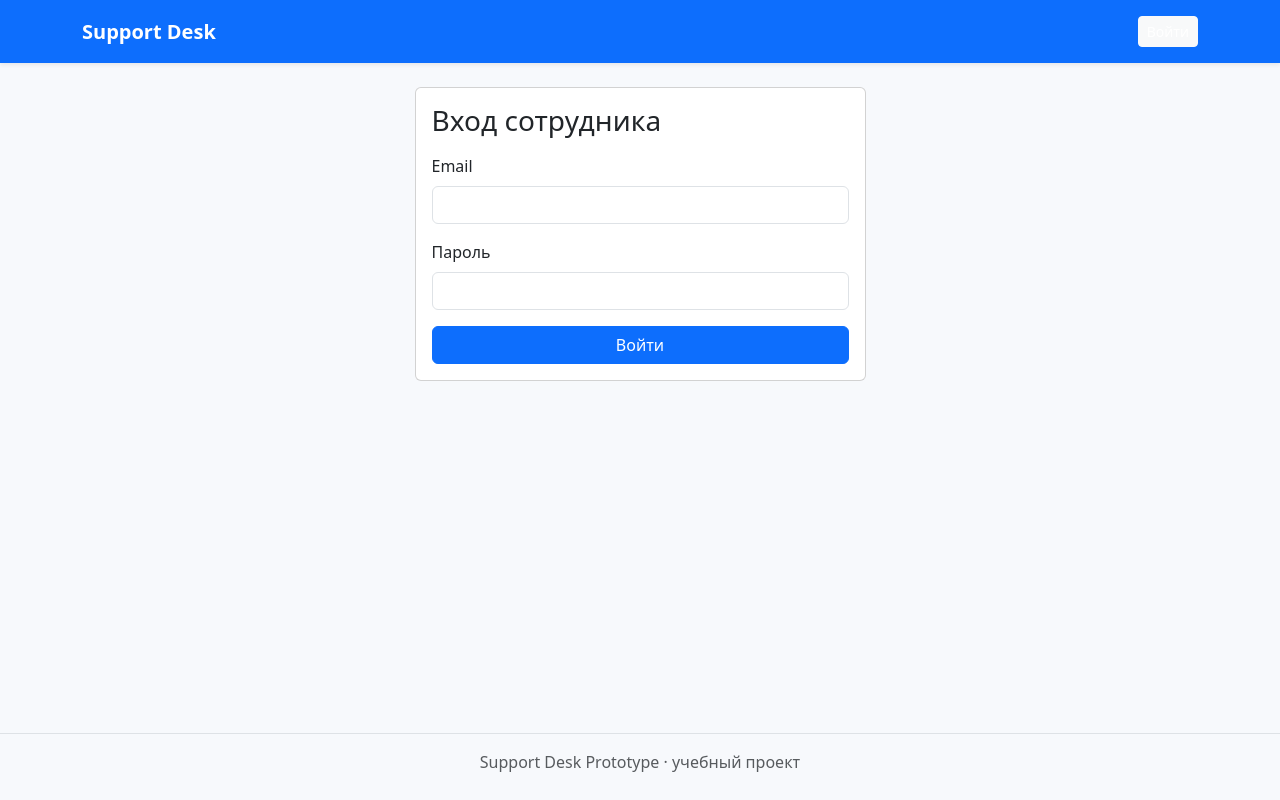
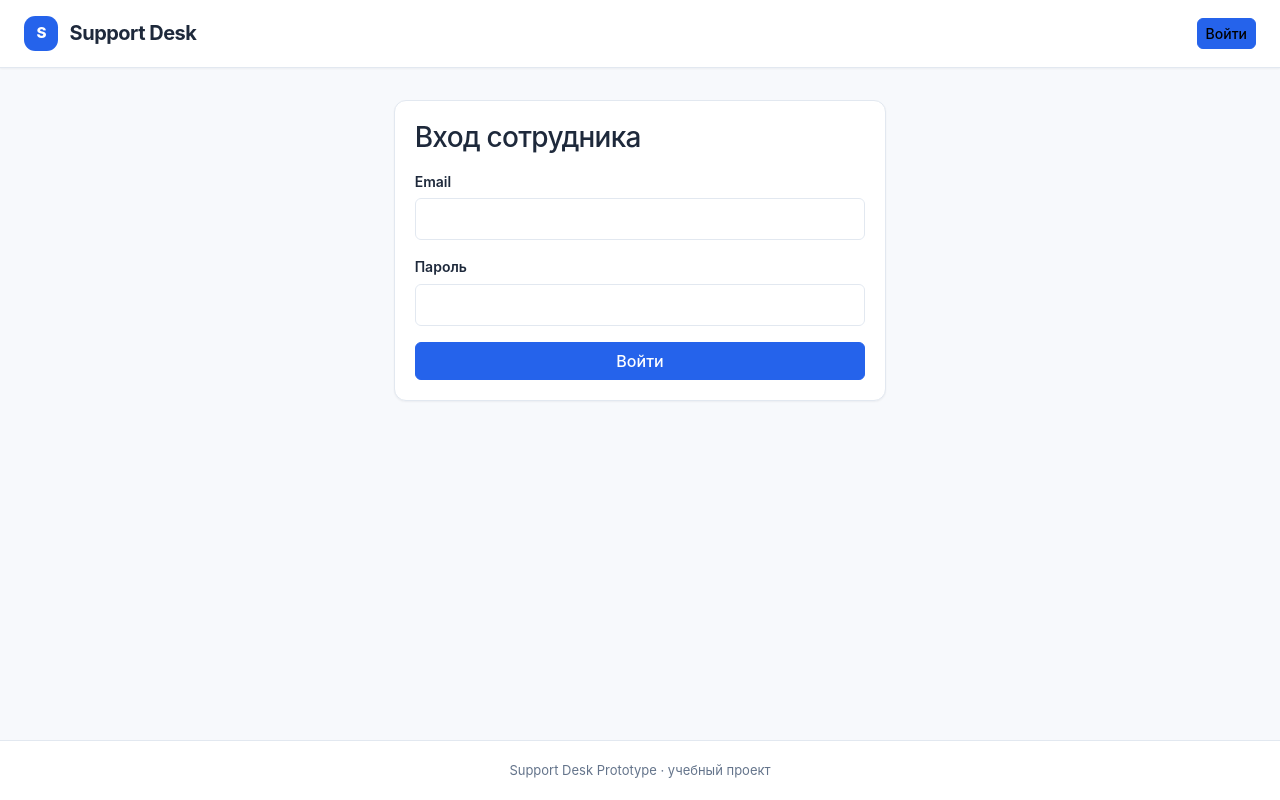
Before and after one commit to v00vaa/tech_support, a Flask app: page /login in a window 1280 px wide. Run offline with Flask 3, Linux system fonts and the light colour scheme.

Commit message:
Rebuild shared application layout

```diff
--- a/app/templates/layout.html
+++ b/app/templates/layout.html
@@ -1,32 +1,47 @@
 <!doctype html>
 <html lang="ru">
 <head>
-    <meta charset="utf-8">
-    <meta name="viewport" content="width=device-width, initial-scale=1">
-    <title>{% block title %}Техническая поддержка{% endblock %}</title>
-    <link href="https://cdn.jsdelivr.net/npm/bootstrap@5.3.8/dist/css/bootstrap.min.css" rel="stylesheet">
-    <link rel="stylesheet" href="{{ url_for('static', filename='css/style.css') }}">
+  <meta charset="utf-8">
+  <meta name="viewport" content="width=device-width, initial-scale=1">
+  <meta name="theme-color" content="#ffffff">
+  <title>{% block title %}Техническая поддержка{% endblock %}</title>
+
+  <link
+    href="https://cdn.jsdelivr.net/npm/bootstrap@5.3.8/dist/css/bootstrap.min.css"
+    rel="stylesheet"
+  >
+  <link
+    rel="stylesheet"
+    href="{{ url_for('static', filename='css/variables.css') }}"
+  >
+  <link
+    rel="stylesheet"
+    href="{{ url_for('static', filename='css/layout.css') }}"
+  >
+  <link
+    rel="stylesheet"
+    href="{{ url_for('static', filename='css/components.css') }}"
+  >
+  <link
+    rel="stylesheet"
+    href="{{ url_for('static', filename='css/style.css') }}"
+  >
+  {% block styles %}{% endblock %}
 </head>
 <body>
-<nav class="navbar navbar-expand-lg navbar-dark bg-primary shadow-sm">
-  <div class="container"><a class="navbar-brand fw-bold" href="{{ url_for('main.index') }}">Support Desk</a>
-    <button class="navbar-toggler" type="button" data-bs-toggle="collapse" data-bs-target="#navbar"><span class="navbar-toggler-icon"></span></button>
-    <div class="collapse navbar-collapse" id="navbar"><ul class="navbar-nav me-auto">
-      {% if has_permission(current_user, 'clients.view') %}<li class="nav-item"><a class="nav-link" href="{{ url_for('clients.client_list') }}">Клиенты</a></li>{% endif %}
-      {% if has_permission(current_user, 'employees.view') %}<li class="nav-item"><a class="nav-link" href="{{ url_for('employees.employee_list') }}">Сотрудники</a></li>{% endif %}
-      {% if has_permission(current_user, 'dialogs.view') %}<li class="nav-item"><a class="nav-link" href="{{ url_for('dialogs.dialog_list') }}">Диалоги</a></li>{% endif %}
-      {% if has_permission(current_user, 'settings.view') or has_permission(current_user, 'roles.view') or (current_user.is_authenticated and (current_user.roles|selectattr('role_type', 'equalto', 'HR')|list or current_user.roles|selectattr('role_type', 'equalto', 'GLOBAL_HR')|list)) %}<li class="nav-item"><a class="nav-link" href="{{ url_for('settings.role_list') }}">Настройки</a></li>{% endif %}
-      {% if current_user.is_authenticated %}<li class="nav-item"><a class="nav-link" href="{{ url_for('api.clients') }}">API</a></li>{% endif %}
-    </ul><div class="navbar-text text-white">
-      {% if current_user.is_authenticated %}{{ current_user.name }} <form class="d-inline" method="post" action="{{ url_for('auth.logout') }}"><button class="btn btn-sm btn-outline-light ms-2">Выйти</button></form>
-      {% else %}<a class="btn btn-sm btn-light" href="{{ url_for('auth.login') }}">Войти</a>{% endif %}
-    </div></div>
-  </div>
-</nav>
-<main class="container py-4">
-{% with messages = get_flashed_messages(with_categories=true) %}{% for category, message in messages %}<div class="alert alert-{{ category }} alert-dismissible fade show" role="alert">{{ message }}<button type="button" class="btn-close" data-bs-dismiss="alert"></button></div>{% endfor %}{% endwith %}
-{% block content %}{% endblock %}
-</main>
-<footer class="border-top py-3 text-center text-muted">Support Desk Prototype · учебный проект</footer>
-<script src="https://cdn.jsdelivr.net/npm/bootstrap@5.3.8/dist/js/bootstrap.bundle.min.js"></script><script src="{{ url_for('static', filename='js/app.js') }}"></script>
-</body></html>
+  {% include "components/_navbar.html" %}
+
+  <main class="support-main">
+    {% include "components/_flash.html" %}
+    {% block content %}{% endblock %}
+  </main>
+
+  <footer class="support-footer">
+    Support Desk Prototype · учебный проект
+  </footer>
+
+  <script src="https://cdn.jsdelivr.net/npm/bootstrap@5.3.8/dist/js/bootstrap.bundle.min.js"></script>
+  <script src="{{ url_for('static', filename='js/app.js') }}"></script>
+  {% block scripts %}{% endblock %}
+</body>
+</html>
```
